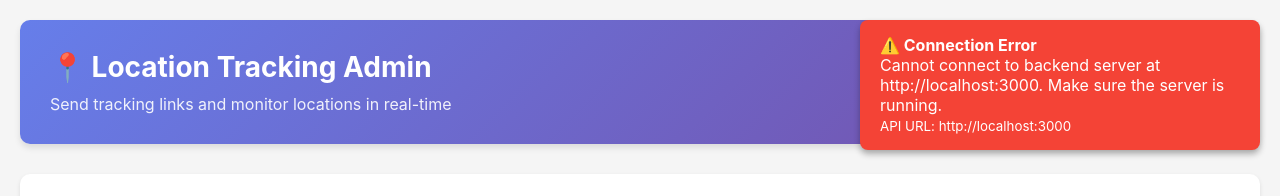
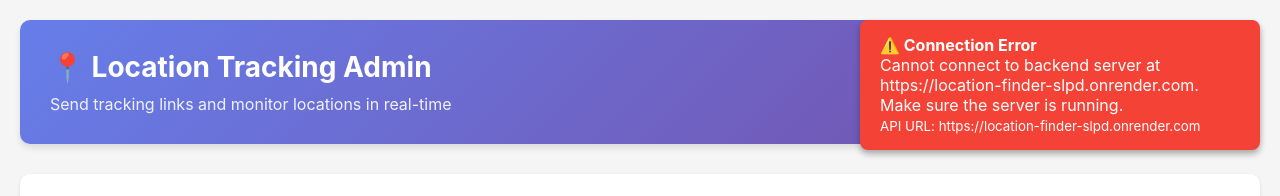
Before and after one commit to Blitz2001/location-finder-SLPD, a website: page admin.html in a window 1280 px wide. Shown: the top 196 px of the page. Drawn offline with Linux system fonts and the light colour scheme; no server answers; sample sign-in values are in the browser's storage.

Commit message:
Update backend URL to Render

```diff
--- a/admin.html
+++ b/admin.html
@@ -494,14 +494,7 @@
 
     <script>
         // Backend API URL - Auto-detect or use localhost
-        const API_BASE = (() => {
-            const hostname = window.location.hostname;
-            if (hostname === 'localhost' || hostname === '127.0.0.1' || hostname === '') {
-                return 'http://localhost:3000';
-            }
-            // For production, use the same hostname with port 3000 or your backend URL
-            return `http://${hostname}:3000`;
-        })();
+        const API_BASE = 'https://location-finder-slpd.onrender.com';
 
         console.log('API Base URL:', API_BASE);
 
```
Also changed, not shown: get-location.html (+7 -21 lines).
